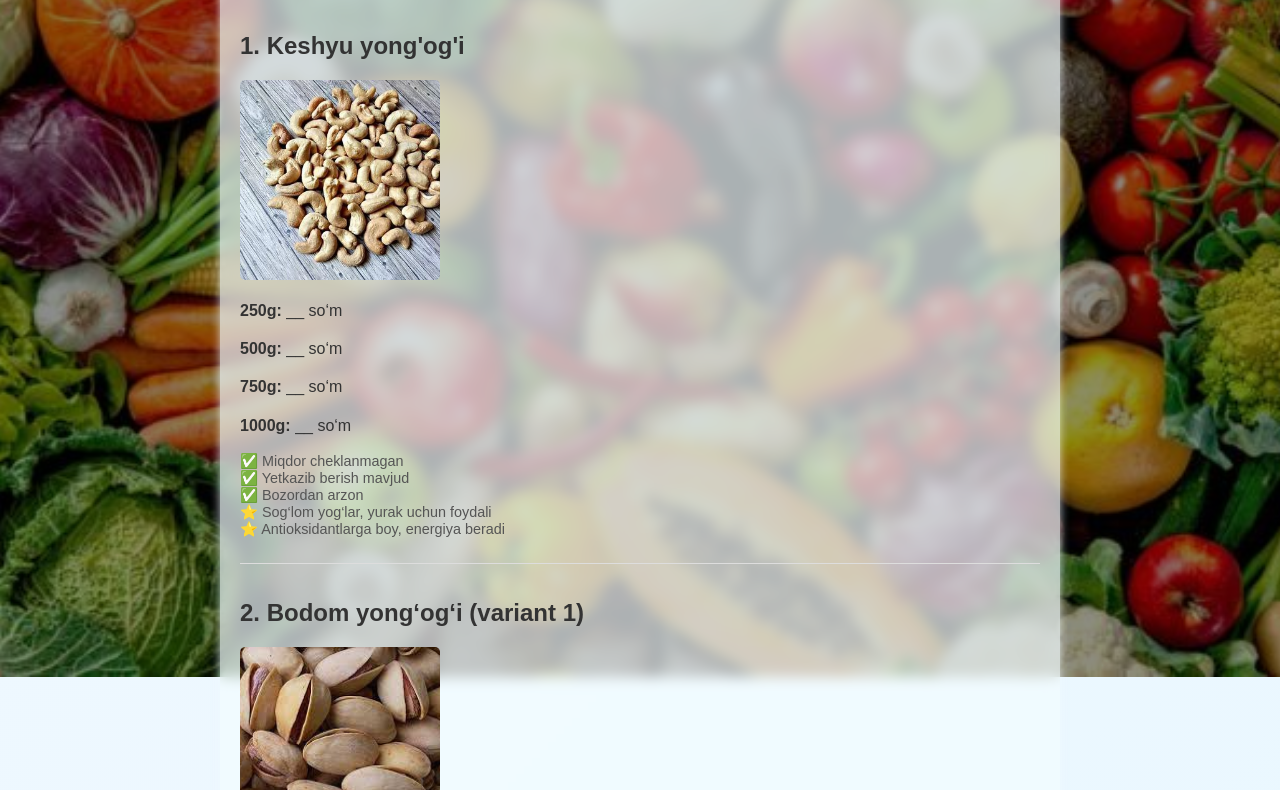
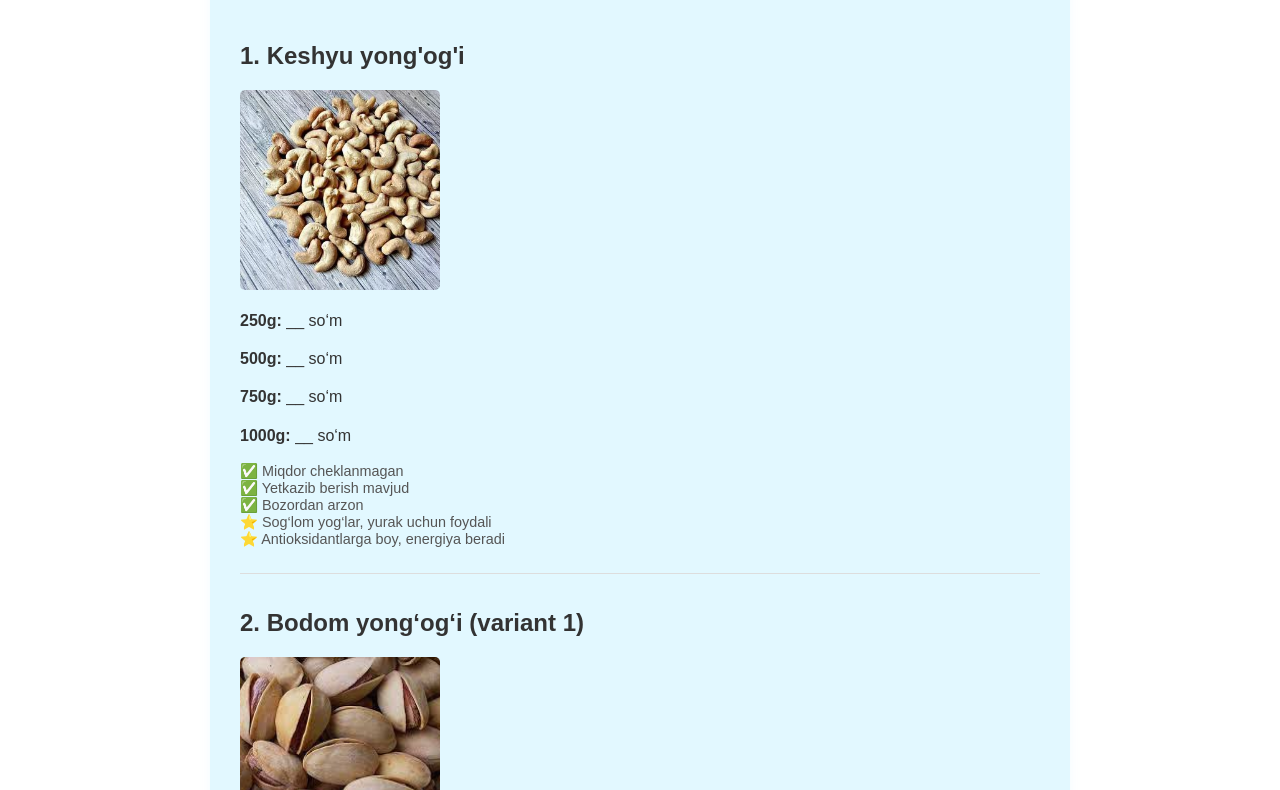
Before and after one commit to mahmudiyuz/quruq-mevalar, a plain HTML site: page index.html in a window 1280 px wide. Shown: the part 123-913 px from the top of the page. Drawn offline with Linux system fonts and the light colour scheme.

Commit message:
bg changes

```diff
--- a/index.html
+++ b/index.html
@@ -8,10 +8,7 @@
     <title>Oziq-ovqat mahsulotlari katalogi</title>
   </head>
   <body>
-    <div class="overlay">
-      <div class="dark-layer"></div>
-    </div>
-
+    <div class="wrapper">
       <div class="catalog">
         <h1 class="title">Oziq-ovqat mahsulotlari katalogi</h1>
 
@@ -111,5 +108,6 @@
           </p>
         </div>
       </div>
+    </div>
   </body>
 </html>
--- a/main.css
+++ b/main.css
@@ -1,36 +1,22 @@
-/* Minimal va engil CSS */
 body {
   margin: 0;
   padding: 0;
   font-family: Arial, sans-serif;
-  background: linear-gradient(135deg, #f0f8ff, #e6f7ff);
   color: #333;
   box-sizing: border-box;
 }
-.overlay {
-  position: fixed;
-  inset: 0;
-  z-index: -1;
-  background-image: url("./assets/images/oziq-ovqat.jpg");
-  background-size: cover;
-  background-position: center;
-  background-repeat: no-repeat;
-}
 
-.dark-layer {
-  position: absolute;
-  inset: 0;
-  background-color: rgba(0, 0, 0, 0.451);
+.wrapper {
+  background: #fff;
 }
 
 .catalog {
   max-width: 800px;
   margin: auto;
-  padding: 20px;
+  padding: 30px;
   margin-block: 20px;
   border-radius: 5px;
-  background: #f3fcffb3;
-  backdrop-filter: blur(7px);
+  background: #e2f8ff;
   box-shadow: 0 0 10px rgba(238, 250, 255, 0.785);
 }
 .product {
```
Also changed, not shown: assets/images/oziq-ovqat.jpg (deleted). Lines whose indentation alone changed are shown as unchanged.
